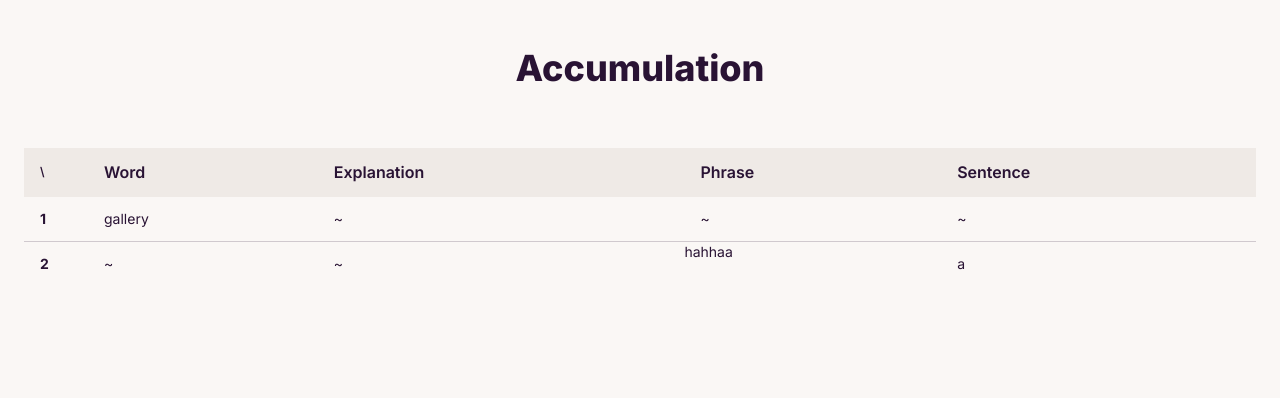
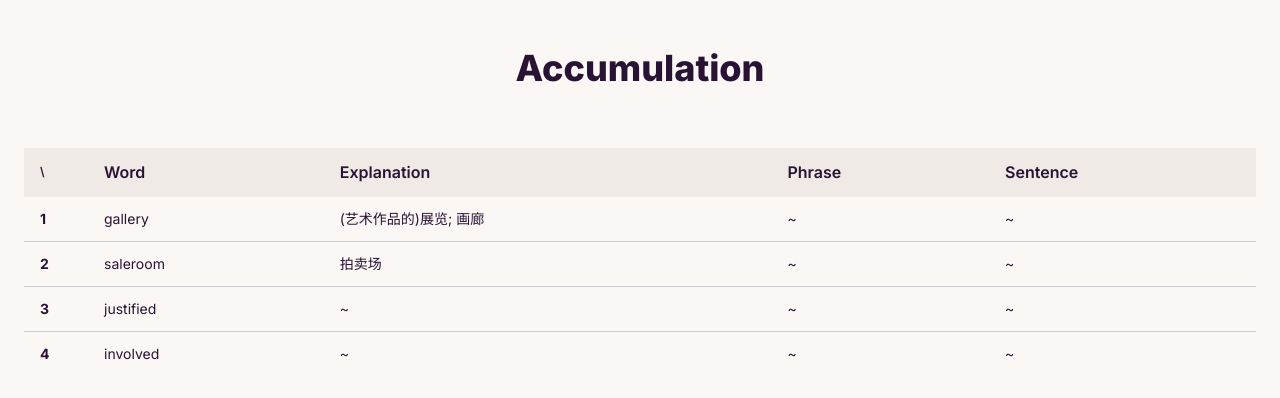
Before and after one commit to xyt-dev/webnotes, a Next.js app: page /english/words in a window 1280 px wide. Shown: the top 398 px of the page. Built offline with nearby package versions, Linux system fonts and the light colour scheme.

Commit message:
update DaisyTable

```diff
--- a/src/app/english/words/page.tsx
+++ b/src/app/english/words/page.tsx
@@ -6,14 +6,17 @@ export default function EnglishWords() {
       <Table heads={["Word", "Explanation", "Phrase", "Sentence"]} indexed>
         <tr>
           <td>gallery</td>
-          <td>     </td>
-          <td></td>
+          <td>(艺术作品的)展览; 画廊</td>
         </tr>
         <tr>
-          <td></td>
-          <td>     </td>
-          <span>hahhaa</span>
-          <td>a</td>
+          <td>saleroom</td>
+          <td>拍卖场</td>
+        </tr>
+        <tr>
+          <td>justified</td>
+        </tr>
+        <tr>
+          <td>involved</td>
         </tr>
       </Table>
     </div>
--- a/src/components/DaisyTable.tsx
+++ b/src/components/DaisyTable.tsx
@@ -2,7 +2,7 @@ import React from "react"
 
 export default function Table({ children, heads, indexed }: { children?: React.ReactNode, heads?: string[], indexed?: boolean }) {
   const headers = heads?.map(head => <th className="text-base" key={head}>{head}</th>)
-  const processedChildren = React.Children.map(children, (trChild, index) => {
+  const processedChildren = React.Children.map(children, (trChild: React.ReactNode, index) => {
     if (React.isValidElement(trChild) && trChild.type === 'tr') {
       const rowChildren = React.Children.toArray(trChild.props.children)
       while (rowChildren.length < (heads?.length || 0)) {
@@ -20,7 +20,7 @@ export default function Table({ children, heads, indexed }: { children?: React.R
       const processedRowChildren = indexed
         ? [<th key="index" className="w-16">{index + 1}</th>, ...React.Children.toArray(_processedRowChildren)]
         : React.Children.toArray(_processedRowChildren)
-      return React.cloneElement(trChild, {}, processedRowChildren);
+      return React.cloneElement(trChild as React.ReactElement, {className: "daisy-hover"}, processedRowChildren);
     }
     return trChild;
   })
```
